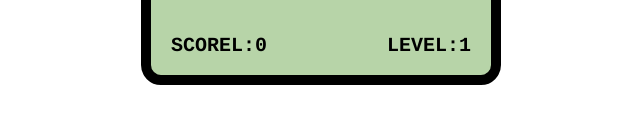
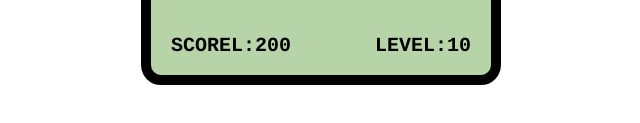
Before and after one commit to nora-hub/TypeScript-GreedySnake, a website built with webpack: page src/index.html in a window 1280 px wide. Shown: the part 435-558 px from the top of the page, 319-959 px from the left. Built offline with nearby package versions, Linux system fonts and the light colour scheme.

Commit message:
feat: add score panel

```diff
--- a/src/index.html
+++ b/src/index.html
@@ -19,8 +19,8 @@
             </div>
         </div>
         <div id="score-panel">
-            <div>SCOREL:<span>0</span></div>
-            <div>LEVEL:<span>1</span></div>
+            <div>SCOREL:<span id="score-value">0</span></div>
+            <div>LEVEL:<span id="level-value">1</span></div>
         </div>
     </div>
 </body>
--- a/src/index.ts
+++ b/src/index.ts
@@ -1,31 +1,18 @@
 import '../style/index.less'
 
-class Food {
-    element: HTMLElement;
+import Food from './modules/Food';
+import ScorePanel from './modules/ScorePanel';
 
-    constructor() {
-        this.element = document.getElementById('food')!; // !表示元素一定存在，不需要判断空的情况
-    }
 
-    get coordinateX() {
-        return this.element.offsetLeft;
-    }
+// test
+const food = new Food();
+console.log(food);
 
-    get coordinateY() {
-        return this.element.offsetTop;
-    }
+const scorePanel = new ScorePanel(10, 10);
 
-    shufflePosition = () => {
-        let top = Math.round(Math.random()*29)*10;
-        let left = Math.round(Math.random()*29)*10;
-
-        this.element.style.left = left + 'px';
-        this.element.style.top = top + 'px';
-    }
+for(let i = 0; i < 200; i++ ) {
+    scorePanel.addScore();
 }
-// test
-// const food = new Food();
-// console.log(food);
 
 // let monitorInterval = setInterval (function() {
 //     food.shufflePosition();
--- /dev/null
+++ b/src/modules/Food.ts
@@ -0,0 +1,25 @@
+class Food {
+    element: HTMLElement;
+
+    constructor() {
+        this.element = document.getElementById('food')!; // !表示元素一定存在，不需要判断空的情况
+    }
+
+    get coordinateX() {
+        return this.element.offsetLeft;
+    }
+
+    get coordinateY() {
+        return this.element.offsetTop;
+    }
+
+    shufflePosition = () => {
+        let top = Math.round(Math.random()*29)*10;
+        let left = Math.round(Math.random()*29)*10;
+
+        this.element.style.left = left + 'px';
+        this.element.style.top = top + 'px';
+    }
+}
+
+export default Food;
--- /dev/null
+++ b/src/modules/ScorePanel.ts
@@ -0,0 +1,32 @@
+class ScorePanel {
+    score : number = 0;
+    level : number = 1;
+    scoreEle : Element;
+    levelEle : Element;
+    maxLevel : number;
+    scoreRate: number;
+
+    constructor(maxLevel: number = 10, scoreRate: number = 10) {
+        this.scoreEle = document.getElementById('score-value')!;
+        this.levelEle = document.getElementById('level-value')!;
+        this.maxLevel = maxLevel;
+        this.scoreRate = scoreRate;
+    }
+
+    // add score
+    addScore = () => {
+        this.scoreEle.innerHTML = ++this.score + '';
+        if( this.score % this.scoreRate === 0) {
+            this.addLevel();
+        }
+    }
+
+    // add level
+    addLevel = () => {
+        if(this.level < this.maxLevel) {
+            this.levelEle.innerHTML = ++this.level + '';
+        }
+    }
+}
+
+export default ScorePanel;
```
Also changed, not shown: dist/bundle.js, dist/index.js, dist/modules/Food.js (added), dist/modules/ScorePanel.js (added).
